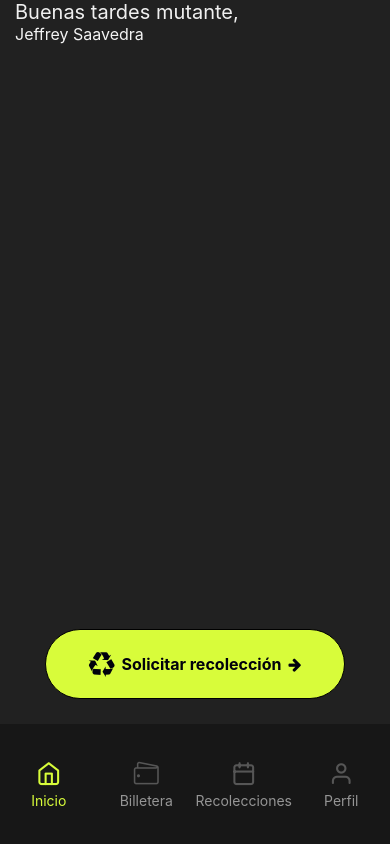
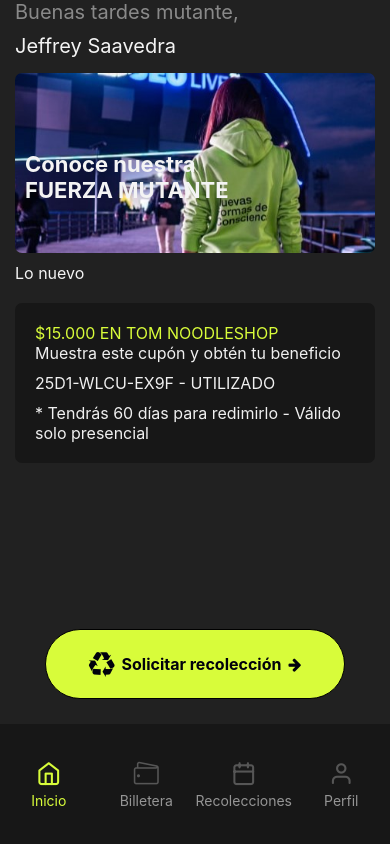
Before and after one commit to lortiz24/PT-mutuaCloneApp, a React Native app: screen / in a window 390 px wide. Built offline with nearby package versions, Linux system fonts and the light colour scheme.

Commit message:
Se agrega componente de news

```diff
--- a/src/components/views/home/HomeView.tsx
+++ b/src/components/views/home/HomeView.tsx
@@ -1,17 +1,45 @@
-import { View, StyleSheet } from 'react-native';
+import { View, StyleSheet, Image } from 'react-native';
 import FloatButtom from '../../ui/button-redirect/FloatButtom';
 
 import { theme } from '../../../config/theme/theme';
 import StyleText from '../../ui/style-text/StyleText';
+import { News } from './News/News';
 
 const HomeView = () => {
   return (
     <View style={styles.container}>
-      <View style={{ paddingHorizontal: 15 }}>
-        <StyleText color="primary" style={{fontSize:20}}>Buenas tardes mutante,</StyleText>
-        <StyleText color="secondary" fontSize="subHeading">
+      <View style={{ paddingHorizontal: 15, rowGap: 10 }}>
+        <StyleText color="primary" style={{ fontSize: 20, opacity: 0.5 }}>
+          Buenas tardes mutante,
+        </StyleText>
+        <StyleText color="secondary" fontSize="subHeading" style={{ fontSize: 20 }}>
           Jeffrey Saavedra
         </StyleText>
+        <View style={{ marginTop: 5 }}>
+          <Image
+            style={{ width: '100%', height: 180, borderRadius: 7 }}
+            source={require('../../../../assets/ImageHome.jpg')}
+            resizeMode="cover"
+          />
+
+          <View style={styles.textContainer}>
+            <StyleText
+              color="secondary"
+              fontSize="subHeading"
+              style={{ fontSize: 22 }}
+              fontWeight="bold">
+              Conoce nuestra
+            </StyleText>
+            <StyleText
+              color="secondary"
+              fontSize="subHeading"
+              style={{ fontSize: 22 }}
+              fontWeight="bold">
+              FUERZA MUTANTE
+            </StyleText>
+          </View>
+        </View>
+        <News />
       </View>
       <View style={styles.buttonContainer}>
         <FloatButtom
@@ -55,6 +83,12 @@ const styles = StyleSheet.create({
     position: 'absolute',
     bottom: 25,
   },
+  textContainer: {
+    position: 'absolute',
+    bottom: 40,
+    padding: 10,
+    borderRadius: 7,
+  },
 });
 
 export default HomeView;
--- /dev/null
+++ b/src/components/views/home/News/News.tsx
@@ -0,0 +1,43 @@
+import { View, StyleSheet } from 'react-native';
+import StyleText from '../../../ui/style-text/StyleText';
+import { theme } from '../../../../config/theme/theme';
+
+export const News = () => {
+  return (
+    <View>
+      <StyleText color="secondary" fontSize="subHeading" style={styles.title}>
+        Lo nuevo
+      </StyleText>
+      <View style={styles.cardNew}>
+        <StyleText fontSize="subHeading" style={styles.textGreen}>
+          $15.000 EN TOM NOODLESHOP
+        </StyleText>
+        <StyleText fontSize="subHeading">Muestra este cupón y obtén tu beneficio</StyleText>
+        <StyleText fontSize="subHeading" style={styles.cupon}>
+          25D1-WLCU-EX9F - UTILIZADO
+        </StyleText>
+        <StyleText fontSize="subHeading">
+          * Tendrás 60 días para redimirlo - Válido solo presencial
+        </StyleText>
+      </View>
+    </View>
+  );
+};
+
+const styles = StyleSheet.create({
+  title: {
+    marginBottom: 20,
+  },
+  cardNew: {
+    backgroundColor: theme.appBar.primary,
+    borderRadius: 7,
+    padding: 20,
+  },
+  textGreen: {
+    color: theme.colors.green,
+  },
+  cupon: {
+    paddingVertical: 10,
+    fontSize: theme.fontSizes.subHeading,
+  },
+});
```
Also changed, not shown: assets/ImageHome.jpg (added), 1 other file (tests, documents, lock files or other folders).
